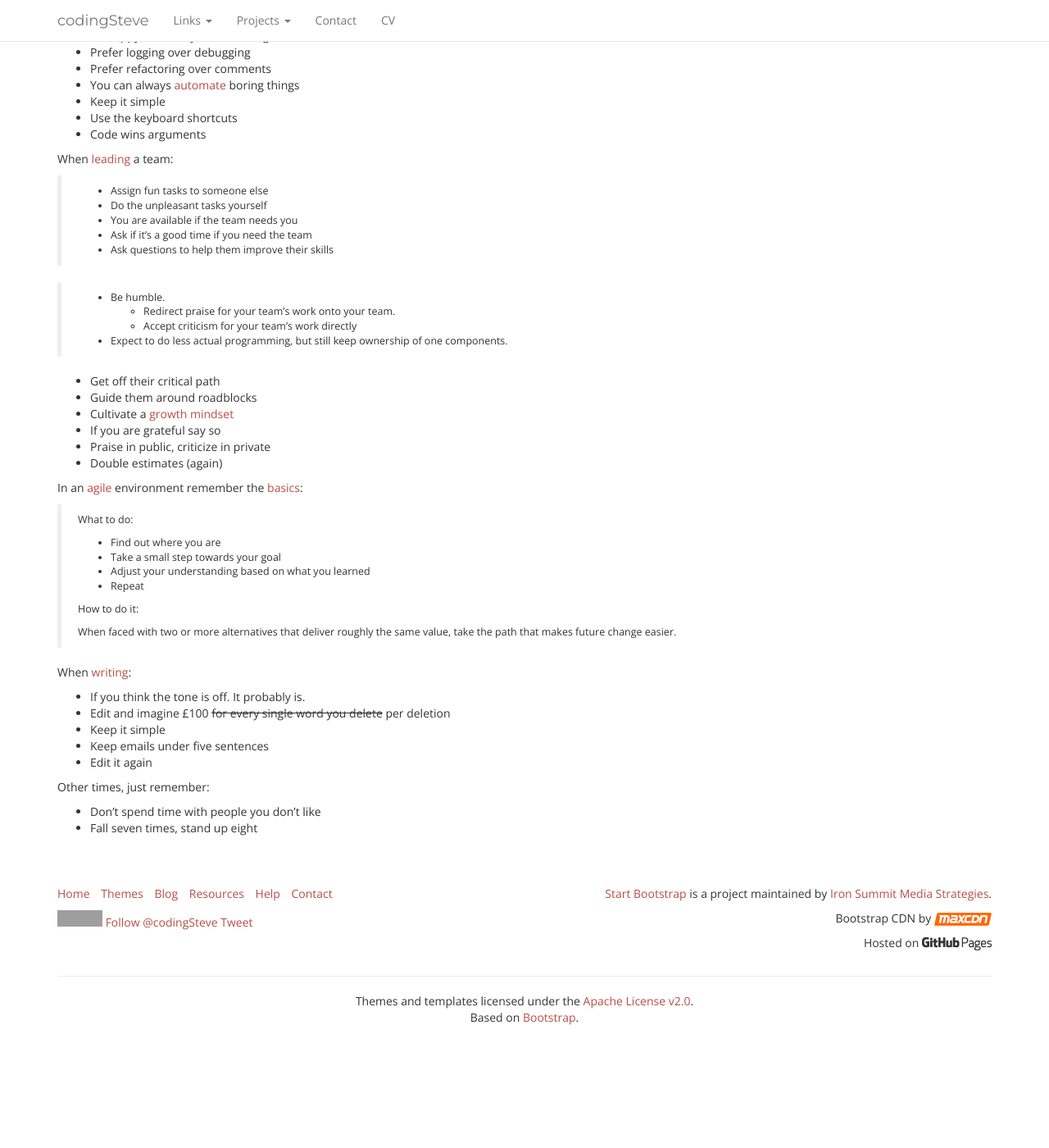
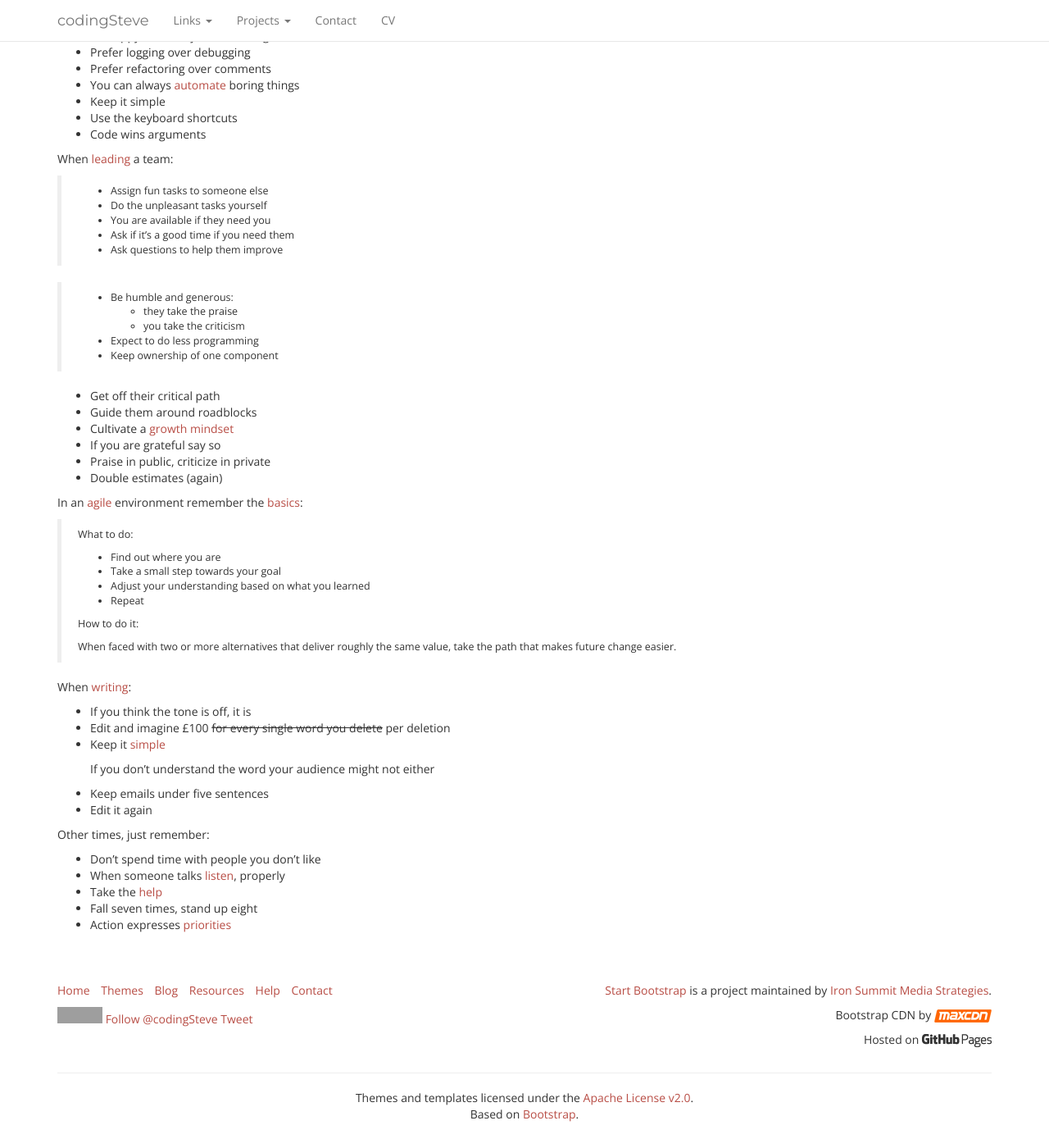
Before and after one commit to codingSteve/codingSteve.github.io, a Jekyll site: the page built from docs/2015-10-21-essentials.md, in a window 1280 px wide and 1400 px high, scrolled down 1009 px. Shown: the whole window at 82% size. Built offline with Jekyll 4.4.1, drawn with Linux system fonts in a browser that asks for light colours; nearby versions of some CDN libraries; comment, search, counter and statistics services are not loaded; before the commit the page ends 2320 px from its top, so only the background shows below that; grey boxes are pictures that could not be loaded.

Commit message:
add links and correct small typos

```diff
--- a/docs/2015-10-21-essentials.md
+++ b/docs/2015-10-21-essentials.md
@@ -68,14 +68,15 @@ When [leading][TCL] a team:
 
 > - Assign fun tasks to someone else
 > - Do the unpleasant tasks yourself
-> - You are available if the team needs you
-> - Ask if it's a good time if you need the team
-> - Ask questions to help them improve their skills
+> - You are available if they need you
+> - Ask if it's a good time if you need them
+> - Ask questions to help them improve
 
-> - Be humble.
->     - Redirect praise for your team's work onto your team.
->     - Accept criticism for your team's work directly
-> - Expect to do less actual programming, but still keep ownership of one components.
+> - Be humble and generous:
+>     - they take the praise
+>     - you take the criticism
+> - Expect to do less programming
+> - Keep ownership of one component
 
 - Get off their critical path
 - Guide them around roadblocks
@@ -100,16 +101,23 @@ In an [agile][AGL] environment remember the [basics][AID]:
 
 When [writing][ABW]:
 
-- If you think the tone is off. It probably is.
+- If you think the tone is off, it is
 - Edit and imagine £100 <del>for every single word you delete</del> per deletion
-- Keep it simple
+- Keep it [simple][CHQ]
+
+    If you don't understand the word your audience might not either
 - Keep emails under five sentences
 - Edit it again
 
 Other times, just remember:
 
 - Don't spend time with people you don't like
+- When someone talks [listen][WAL], properly
+- Take the [help][DTH]
 - Fall seven times, stand up eight
+- Action expresses [priorities][MGQ]
+
+
 
 
 [DTB]: http://deathtobullshit.com
```
Also changed, not shown: other parts of docs/2015-10-21-essentials.md (+4 -0 lines).
